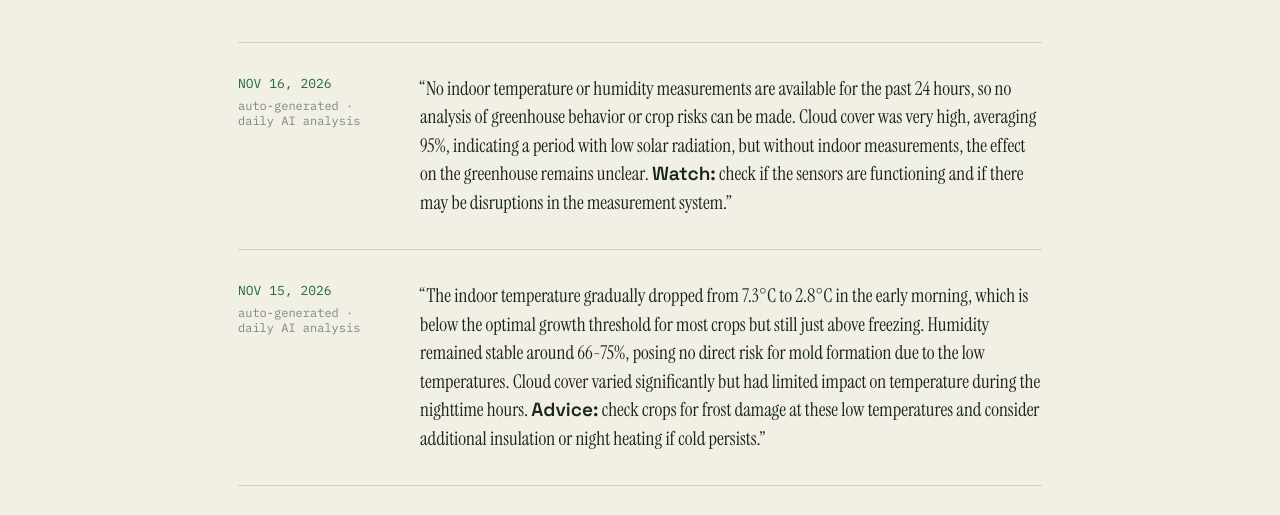
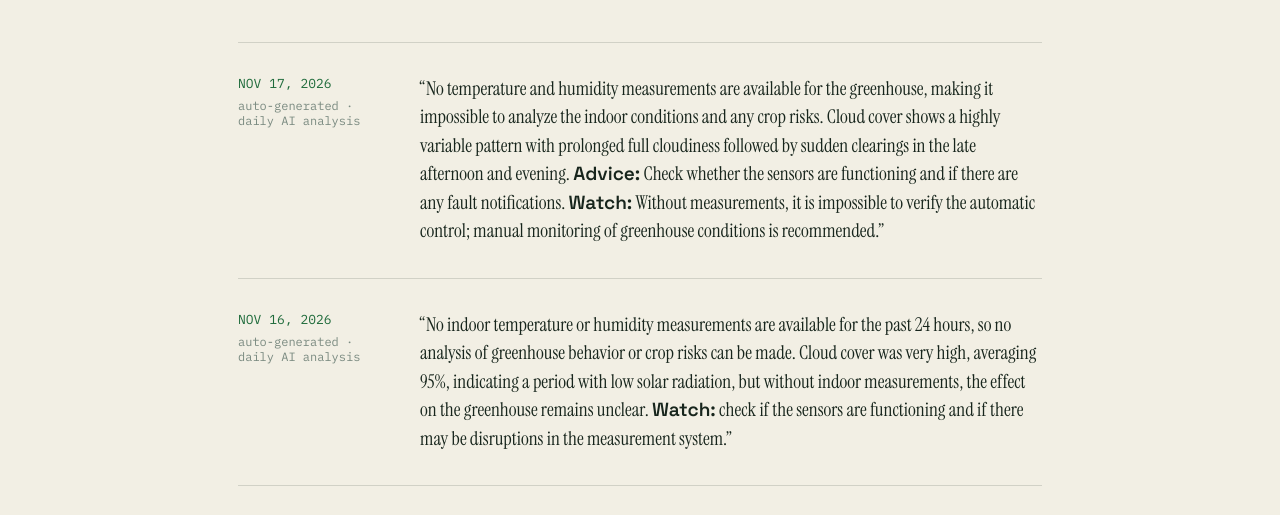
Before and after one commit to TheAutonomousgreenhouse/autonomousgreenhouse-site, a plain HTML site: page ai-analyses.html in a window 1280 px wide. Shown: the part 263-778 px from the top of the page. Drawn offline with Linux system fonts and the light colour scheme.

Commit message:
Daily AI analysis: NOV 17, 2026

```diff
--- a/ai-analyses.html
+++ b/ai-analyses.html
@@ -35,6 +35,15 @@
   <h1 class="build-log-title">Every night, read back to you.</h1>
   <div class="phase-list">
     <!-- DAILY-ANALYSIS-START — kas/scripts/daily-analysis-site-update.mjs inserts new phase-rows right after this marker -->
+    <div class="phase-row" data-auto-ts="1794873655468">
+      <div>
+        <div class="phase-tag">NOV 17, 2026</div>
+        <div class="phase-status">auto-generated &middot; daily AI analysis</div>
+      </div>
+      <div>
+        <p class="analysis-quote">&ldquo;No temperature and humidity measurements are available for the greenhouse, making it impossible to analyze the indoor conditions and any crop risks. Cloud cover shows a highly variable pattern with prolonged full cloudiness followed by sudden clearings in the late afternoon and evening. <strong>Advice:</strong> Check whether the sensors are functioning and if there are any fault notifications. <strong>Watch:</strong> Without measurements, it is impossible to verify the automatic control; manual monitoring of greenhouse conditions is recommended.&rdquo;</p>
+      </div>
+    </div>
     <div class="phase-row" data-auto-ts="1794787251556">
       <div>
         <div class="phase-tag">NOV 16, 2026</div>
```
Also changed, not shown: index.html (+3 -3 lines).
